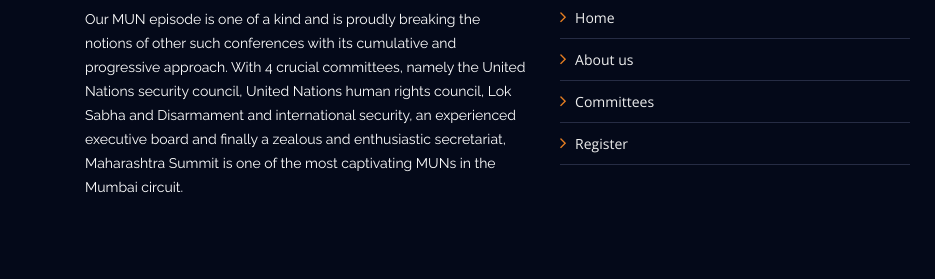
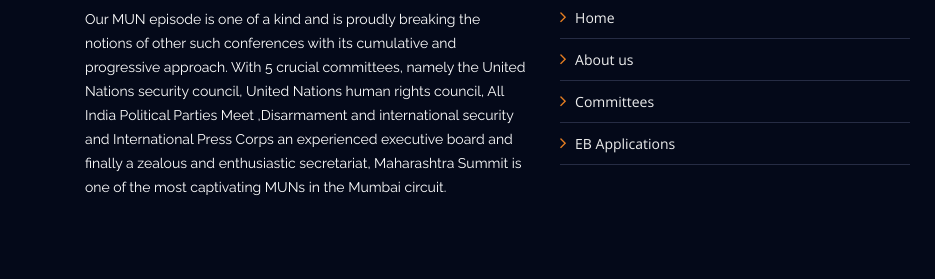
Before and after one commit to vixrant/maharashtra-mun, a plain HTML site: page committees.html in a window 1280 px wide. Shown: the part 3207-3486 px from the top of the page, 0-935 px from the left. Drawn offline with nearby package versions, Linux system fonts and the light colour scheme.

Commit message:
Update committees.html

```diff
--- a/committees.html
+++ b/committees.html
@@ -175,9 +175,9 @@
               <p>
                 Our MUN episode is one of a kind and is proudly breaking the
                 notions of other such conferences with its cumulative and
-                progressive approach. With 4 crucial committees, namely the
+                progressive approach. With 5 crucial committees, namely the
                 United Nations security council, United Nations human rights
-                council, Lok Sabha and Disarmament and international security,
+                council, All India Political Parties Meet ,Disarmament and international security and International Press Corps
                 an experienced executive board and finally a zealous and
                 enthusiastic secretariat, Maharashtra Summit is one of the most
                 captivating MUNs in the Mumbai circuit.
@@ -201,7 +201,7 @@
                 </li>
                 <li>
                   <i class="fa fa-angle-right"></i>
-                  <a href="registration.html">Register</a>
+                  <a href="registration.html">EB Applications</a>
                 </li>
               </ul>
             </div>
```
